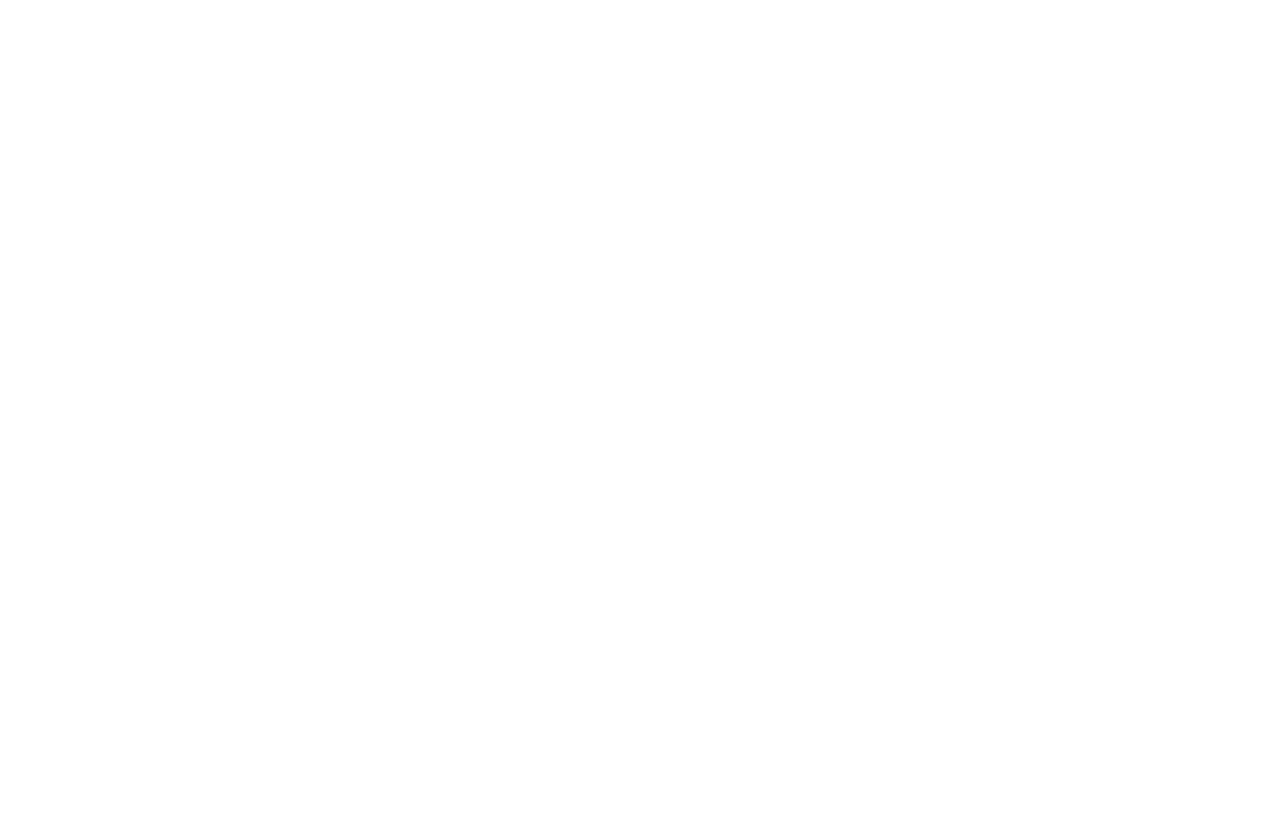
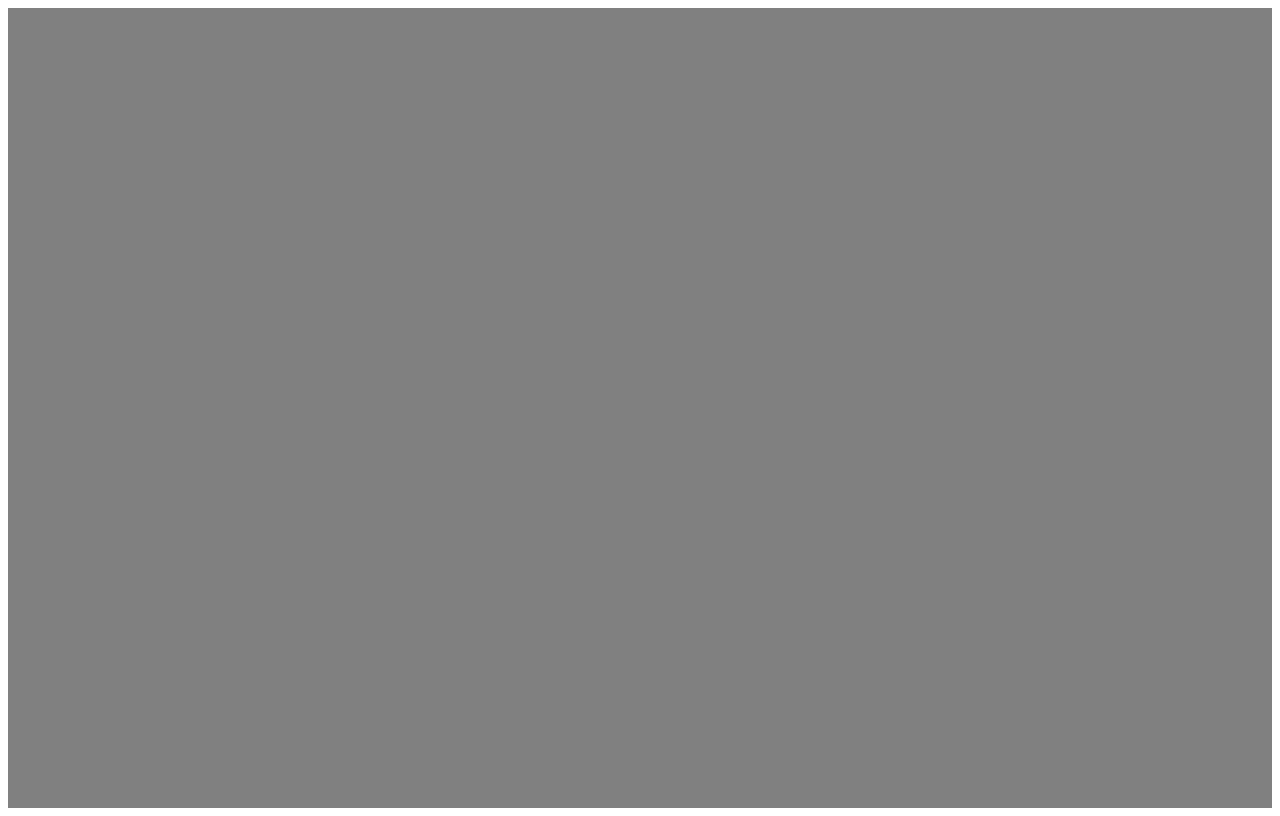
Before and after one commit to zukedog/htmlBoxes, a plain HTML site: page index.html in a window 1280 px wide. Drawn offline with Linux system fonts and the light colour scheme.

Commit message:
Create main div and ready/resize functions

```diff
--- a/index.html
+++ b/index.html
@@ -9,5 +9,7 @@
 </head>
 
 <body>
+
+	<div id="main"></div>
 </body>
 </html>
--- a/main.js
+++ b/main.js
@@ -1 +1,12 @@
-// JavaScript Document
+
+function windowResize(){
+	$("#main").height($(window).height());
+}
+
+function ready(){
+	windowResize();
+}
+
+$(window).resize(windowResize);
+
+$(document).ready(ready);
--- a/style.css
+++ b/style.css
@@ -1,2 +1,7 @@
 @charset "UTF-8";
 /* CSS Document */
+
+#main{
+	width: 100%;
+	background-color: gray;
+}
```
